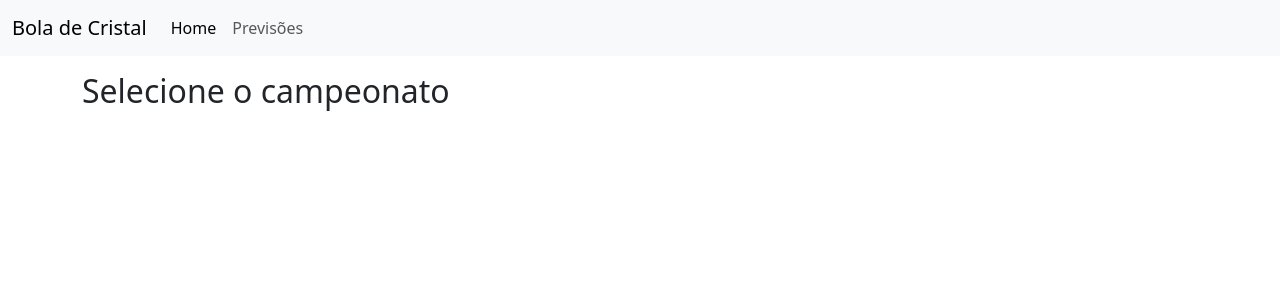
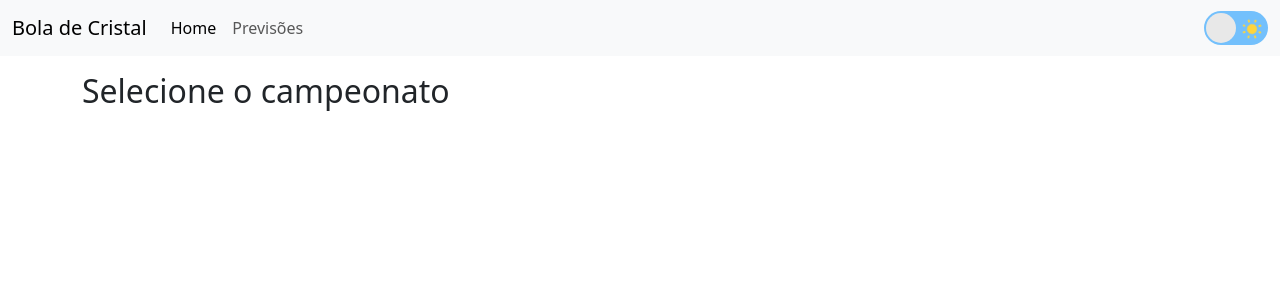
Before and after one commit to KyKirma/ScoutCoach, a Flask app: page /previsoes in a window 1280 px wide. Shown: the top 300 px of the page. Run offline with Flask 3, Linux system fonts and the light colour scheme; parts of the project's set-up code (start-up, migrations or seed data) failed here and were passed over.

Commit message:
Update Theme

```diff
--- a/routes.py
+++ b/routes.py
@@ -1,6 +1,6 @@
 from flask import render_template, redirect, url_for
-from main import app, db
-from models import Campeonato, TPC
+from main import app
+from models import Campeonato, TPC, Jogo
 
 @app.route('/')
 def home():
@@ -19,4 +19,24 @@ def campEscolhido(nome):
     timesNoCamp = TPC.query.filter_by(CampAno = str(info[2]), Divisao = str(info[0])).all()
 
     return render_template('times.html',
-                           lista = timesNoCamp)
+                           lista = timesNoCamp,
+                           nome = nome)
+
+@app.route('/previsoes/<nome>/<time>')
+def timeEscolhido(nome, time):
+    #O nome vem no formato: 'Div Regiao Ano'
+    jogosTime1 = Jogo.query.filter_by(nome = nome, hometeam = time)
+    jogosTime2 = Jogo.query.filter_by(nome = nome, awayteam = time)
+
+    info = nome.split()
+    timesNoCamp = TPC.query.filter_by(CampAno = str(info[2]), Divisao = str(info[0])).all()
+
+    return render_template('times.html',
+                           listaJ1 = jogosTime1,
+                           listaJ2 = jogosTime2,
+                           lista = timesNoCamp,
+                           nome = nome)
+
+@app.route('/theme')
+def tema():
+    pass
--- /dev/null
+++ b/static/botao.css
@@ -0,0 +1,107 @@
+.switch {
+    font-size: 17px;
+    position: relative;
+    display: inline-block;
+    width: 64px;
+    height: 34px;
+  }
+
+  .switch input {
+    opacity: 0;
+    width: 0;
+    height: 0;
+  }
+
+  .slider {
+    position: absolute;
+    cursor: pointer;
+    top: 0;
+    left: 0;
+    right: 0;
+    bottom: 0;
+    background-color: #73C0FC;
+    transition: .4s;
+    border-radius: 30px;
+  }
+
+  .slider:before {
+    position: absolute;
+    content: "";
+    height: 30px;
+    width: 30px;
+    border-radius: 20px;
+    left: 2px;
+    bottom: 2px;
+    z-index: 2;
+    background-color: #e8e8e8;
+    transition: .4s;
+  }
+
+  .sun svg {
+    position: absolute;
+    top: 6px;
+    left: 36px;
+    z-index: 1;
+    width: 24px;
+    height: 24px;
+  }
+
+  .moon svg {
+    fill: #73C0FC;
+    position: absolute;
+    top: 5px;
+    left: 5px;
+    z-index: 1;
+    width: 24px;
+    height: 24px;
+  }
+
+  /* .switch:hover */.sun svg {
+    animation: rotate 15s linear infinite;
+  }
+
+  @keyframes rotate {
+
+    0% {
+      transform: rotate(0);
+    }
+
+    100% {
+      transform: rotate(360deg);
+    }
+  }
+
+  /* .switch:hover */.moon svg {
+    animation: tilt 5s linear infinite;
+  }
+
+  @keyframes tilt {
+
+    0% {
+      transform: rotate(0deg);
+    }
+
+    25% {
+      transform: rotate(-10deg);
+    }
+
+    75% {
+      transform: rotate(10deg);
+    }
+
+    100% {
+      transform: rotate(0deg);
+    }
+  }
+
+  .input:checked + .slider {
+    background-color: #183153;
+  }
+
+  .input:focus + .slider {
+    box-shadow: 0 0 1px #183153;
+  }
+
+  .input:checked + .slider:before {
+    transform: translateX(30px);
+  }
--- a/templates/default.html
+++ b/templates/default.html
@@ -5,6 +5,7 @@
     <meta name="viewport" content="width=device-width, initial-scale=1.0">
     <link href="https://cdn.jsdelivr.net/npm/bootstrap@5.3.3/dist/css/bootstrap.min.css" rel="stylesheet" integrity="sha384-QWTKZyjpPEjISv5WaRU9OFeRpok6YctnYmDr5pNlyT2bRjXh0JMhjY6hW+ALEwIH" crossorigin="anonymous">
     <title>Document</title>
+
 </head>
 <body>
     <header>
@@ -20,12 +21,42 @@
                     <a class="nav-link" href="{{ url_for('foresee') }}">Previsões</a>
                 </div>
               </div>
+              <label class="switch">
+                <link rel="stylesheet" href="{{ url_for('static', filename = 'botao.css') }}">
+                <span class="sun"><svg xmlns="http://www.w3.org/2000/svg" viewBox="0 0 24 24"><g fill="#ffd43b"><circle r="5" cy="12" cx="12"></circle><path d="m21 13h-1a1 1 0 0 1 0-2h1a1 1 0 0 1 0 2zm-17 0h-1a1 1 0 0 1 0-2h1a1 1 0 0 1 0 2zm13.66-5.66a1 1 0 0 1 -.66-.29 1 1 0 0 1 0-1.41l.71-.71a1 1 0 1 1 1.41 1.41l-.71.71a1 1 0 0 1 -.75.29zm-12.02 12.02a1 1 0 0 1 -.71-.29 1 1 0 0 1 0-1.41l.71-.66a1 1 0 0 1 1.41 1.41l-.71.71a1 1 0 0 1 -.7.24zm6.36-14.36a1 1 0 0 1 -1-1v-1a1 1 0 0 1 2 0v1a1 1 0 0 1 -1 1zm0 17a1 1 0 0 1 -1-1v-1a1 1 0 0 1 2 0v1a1 1 0 0 1 -1 1zm-5.66-14.66a1 1 0 0 1 -.7-.29l-.71-.71a1 1 0 0 1 1.41-1.41l.71.71a1 1 0 0 1 0 1.41 1 1 0 0 1 -.71.29zm12.02 12.02a1 1 0 0 1 -.7-.29l-.66-.71a1 1 0 0 1 1.36-1.36l.71.71a1 1 0 0 1 0 1.41 1 1 0 0 1 -.71.24z"></path></g></svg></span>
+                <span class="moon"><svg xmlns="http://www.w3.org/2000/svg" viewBox="0 0 384 512"><path d="m223.5 32c-123.5 0-223.5 100.3-223.5 224s100 224 223.5 224c60.6 0 115.5-24.2 155.8-63.4 5-4.9 6.3-12.5 3.1-18.7s-10.1-9.7-17-8.5c-9.8 1.7-19.8 2.6-30.1 2.6-96.9 0-175.5-78.8-175.5-176 0-65.8 36-123.1 89.3-153.3 6.1-3.5 9.2-10.5 7.7-17.3s-7.3-11.9-14.3-12.5c-6.3-.5-12.6-.8-19-.8z"></path></svg></span>
+                <input type="checkbox" class="input" id="themeButton">
+                <span class="slider"></span>
+              </label>
             </div>
         </nav>
     </header>
-
     {% block conteudo %} {% endblock %}
 
     <script src="https://cdn.jsdelivr.net/npm/bootstrap@5.3.3/dist/js/bootstrap.bundle.min.js" integrity="sha384-YvpcrYf0tY3lHB60NNkmXc5s9fDVZLESaAA55NDzOxhy9GkcIdslK1eN7N6jIeHz" crossorigin="anonymous"></script>
+    <script>
+      const themeButton = document.getElementById('themeButton');
+      const html = document.documentElement;
+
+      themeButton.addEventListener('click', function() {
+        const currentTheme = html.getAttribute('data-bs-theme');
+        const newTheme = currentTheme === 'dark' ? 'light' : 'dark';
+
+
+
+        html.setAttribute('data-bs-theme', newTheme);
+        localStorage.setItem('theme', newTheme);
+      });
+
+      const storedTheme = localStorage.getItem('theme');
+      if (storedTheme) {
+        html.setAttribute('data-bs-theme', storedTheme);
+
+        if (html.getAttribute('data-bs-theme') === 'dark'){
+          themeButton.setAttribute('checked', 'true');
+        }
+      }
+
+    </script>
 </body>
 </html>
--- a/templates/foresee.html
+++ b/templates/foresee.html
@@ -1,9 +1,10 @@
 {% extends 'default.html' %}
 
 {% block conteudo %}
-
 <div class="container">
     <h2 class="my-3">Selecione o campeonato</h1>
+</div>
+<div class="container">
     <div class="row">
         {% for opcoes in listaSelect %}
         <div class="col align-self-center m-5">
```
Also changed, not shown: templates/times.html (+32 -8 lines).
